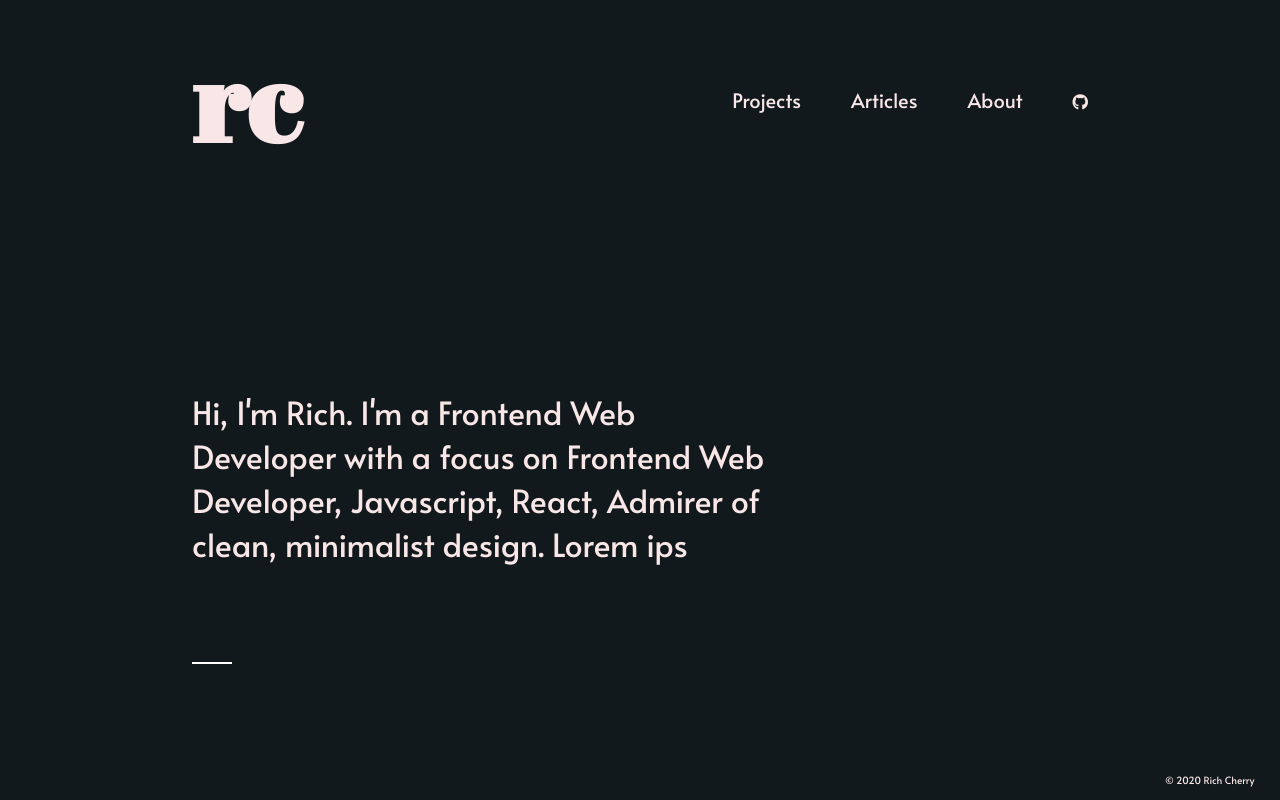
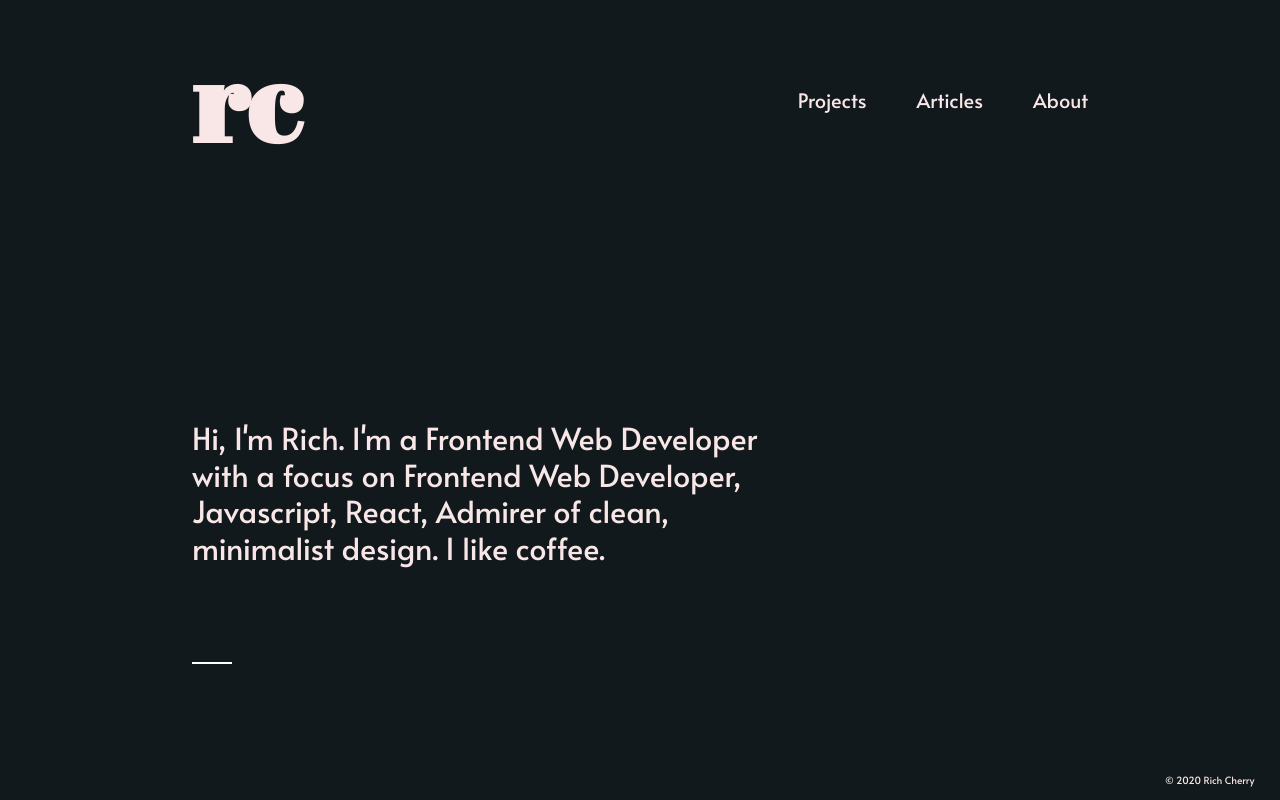
Before and after one commit to RichNC/portfolio, a React (Create React App) app: page / in a window 1280 px wide. Built offline with nearby package versions, Linux system fonts and the light colour scheme; a web font is replaced by a local one.

Commit message:
Adding scroll effect

```diff
--- a/src/App.css
+++ b/src/App.css
@@ -1,7 +1,7 @@
 body {
   margin: 0;
   background-color: #12191C;
-  height: 100%;
+  height: 100vh;
   font-family: futura-pt, 'Alata', sans-serif;
   font-weight: 500;
   font-style: normal;
--- a/src/components/About.css
+++ b/src/components/About.css
@@ -14,11 +14,3 @@
   margin-bottom: 50px;
   border-top: 2px solid #12191C;
 }
-
-h2 {
-  font-family: futura-pt, sans-serif;
-  font-weight: 800;
-  font-style: normal;
-  margin-top: 0;
-  letter-spacing: .3rem;
-}
--- a/src/components/Home.css
+++ b/src/components/Home.css
@@ -1,14 +1,13 @@
 #home {
-  font-size: 2rem;
+  font-size: 1.9rem;
   text-align: left;
   width: 45%;
   position: fixed;
   bottom: 40px;
-  letter-spacing: 0;
   font-family: futura-pt, 'Alata',sans-serif;
   font-weight: 500;
   font-style: normal;
-
+  line-height: 1.2;
 }
 
 #home hr {
--- a/src/components/Home.js
+++ b/src/components/Home.js
@@ -4,7 +4,7 @@ import './Home.css';
 export function Home(props){
   return (
     <div id="home">
-      <p>Hi, I'm Rich. I'm a Frontend Web Developer with a focus on Frontend Web Developer, Javascript, React, Admirer of clean, minimalist design. Lorem ips</p>
+      <p>Hi, I'm Rich. I'm a Frontend Web Developer with a focus on Frontend Web Developer, Javascript, React, Admirer of clean, minimalist design. I like coffee.</p>
       <hr />
     </div>
   )
--- a/src/components/Navigation.css
+++ b/src/components/Navigation.css
@@ -9,23 +9,21 @@
 }
 
 #initials {
-  margin: ;
   font-size: 7rem;
   font-family: rig-solid-bold-inline, 'Abril Fatface', cursive, sans-serif;
   font-weight: 700;
   font-style: normal;
   transition: transform 1s;
- /*  transform: rotate(-5deg); */
+}
+
+#initials:hover {
+  transform: rotate(-20deg);
 }
 
 h1#initials {
   margin: 0;
 }
 
-#initials:hover {
-  transform: rotate(-20deg);
-}
-
 .item {
   font-size: 20px;
 }
--- a/src/components/Navigation.js
+++ b/src/components/Navigation.js
@@ -1,22 +1,20 @@
 import React from 'react';
 import { Link } from 'react-router-dom';
 import './Navigation.css';
-
 
 export function Navigation(){
   return (
     <div className="navigation">
       <Link to="/"><h1 id ="initials" onClick={lightsOff}>rc</h1></Link>
       <div className="navigation-sub">
-              <Link to="/projects" className="item" onClick={lightsOff}>Projects</Link>
+        <Link to="/projects" className="item" id="nav-link" onClick={lightsOff}>Projects</Link>
         <Link to="/articles" className="item" onClick={lightsOff}>Articles</Link>
         <Link to="/about" className="item" onClick={lightsOn}>About</Link>
-              <a><i className="fab fa-github"></i></a>
+
       </div>
     </div>
   )
 }
-
 
 export function lightsOff(){
   document.querySelector('body').style.backgroundColor = '#12191C';
--- a/src/components/Projects.js
+++ b/src/components/Projects.js
@@ -7,6 +7,7 @@ export function Projects(props){
   return (
     <div>
       <h2>Projects</h2>
+      <p>(Add horizontal scrolling effect)</p>
       <div className="thumbnail-container">
         <Thumbnail
           link=""
```
Lines whose indentation alone changed are shown as unchanged.
